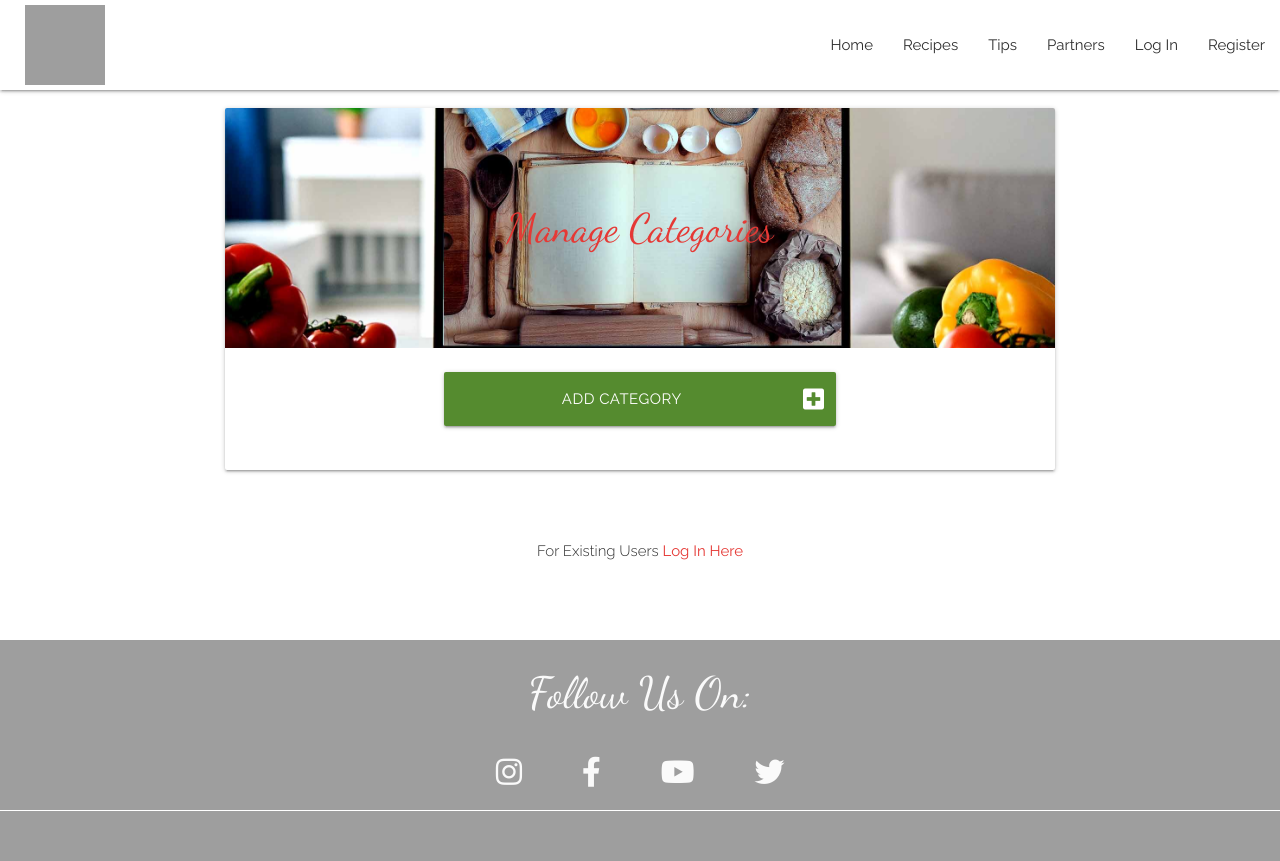
After one commit to andrewskyboss/milestone-project-03, a Flask app: page /get_categories in a window 1280 px wide. The commit adds this page. Run offline with Flask 2, Linux system fonts and the light colour scheme; data that the repository does not hold is empty; some libraries are stand-ins or nearby versions; grey boxes are pictures that could not be loaded.

Commit message:
categories management

```diff
--- a/app.py
+++ b/app.py
@@ -169,6 +169,48 @@ def delete_recipe(recipe_id):
 
 
 
+@app.route("/get_categories")
+def get_categories():
+    categories = list(mongo.db.categories.find().sort("category_name", 1))
+    return render_template("categories.html", categories=categories)
+
+
+
+@app.route("/add_category", methods=["GET", "POST"])
+def add_category():
+    if request.method == "POST":
+        category = {
+            "category_name": request.form.get("category_name")
+        }
+        mongo.db.categories.insert_one(category)
+        flash("New Category Added")
+        return redirect(url_for("get_categories"))
+
+    return render_template("add_category.html")
+
+
+@app.route("/edit_category/<category_id>", methods=["GET", "POST"])
+def edit_category(category_id):
+    if request.method == "POST":
+        submit = {
+            "category_name": request.form.get("category_name")
+        }
+        mongo.db.categories.update({"_id": ObjectId(category_id)}, submit)
+        flash("Category Successfully Updated")
+        return redirect(url_for("get_categories"))
+
+    category = mongo.db.categories.find_one({"_id": ObjectId(category_id)})
+    return render_template("edit_category.html", category=category)
+
+
+@app.route("/delete_category/<category_id>")
+def delete_category(category_id):
+    mongo.db.categories.remove({"_id": ObjectId(category_id)})
+    flash("Category Successfully Deleted")
+    return redirect(url_for("get_categories"))
+
+
+
 if __name__ == "__main__":
     app.run(host=os.environ.get("IP"),
             port=int(os.environ.get("PORT")),
--- a/templates/base.html
+++ b/templates/base.html
@@ -40,6 +40,9 @@
                 {% if session.user %}
                     <li><a class="user-link" href="{{ url_for('profile', username=session['user']) }}">Profile</a></li>
                     <li><a class="user-link" href="{{ url_for('add_recipe') }}">Add New Recipe</a></li>
+                    {% if session.user|lower == "admin"|lower %}
+                        <li><a class="user-link" href="{{ url_for('get_categories') }}">Manage Categories</a></li>
+                    {% endif %}
                     <li><a class="user-link" href="{{ url_for('logout') }}">Log Out</a></li>
                 {% else %}
                     <li><a href="{{ url_for('login') }}">Log In</a></li>
@@ -58,6 +61,9 @@
             {% if session.user %}
                 <li><a class="user-link" href="{{ url_for('profile', username=session['user']) }}">Profile</a></li>
                 <li><a class="user-link" href="{{ url_for('add_recipe') }}">Add New Recipe</a></li>
+                {% if session.user|lower == "admin"|lower %}
+                    <li><a class="user-link" href="{{ url_for('get_categories') }}">Manage Categories</a></li>
+                {% endif %}
                 <li><a class="user-link" href="{{ url_for('logout') }}">Log Out</a></li>
             {% else %}
                 <li><a href="{{ url_for('login') }}">Log In</a></li>
--- /dev/null
+++ b/templates/categories.html
@@ -0,0 +1,80 @@
+{% extends "base.html" %}
+{% block content %}
+
+    <div class="row">
+        <div class="col s12 m8 offset-m2">
+        <div class="card">
+                <div class="card-image">
+                    <img class="responsive-img" src="{{url_for('static', filename='images/project-3-img-014b.jpg')}}">
+                    <span class="card-title red-text text-darken-1 center-align">Manage Categories</span>
+                </div>
+                <div class="card-content">
+                    <div class="row">
+                        <!-- <form class="col s12 m8 offset-m2" method="POST" action="{{ url_for('register') }}">
+                            <div class="card-panel">
+                                <div class="row">
+                                    <div class="input-field col s12">
+                                        <i class="fas fa-user-plus prefix red-text text-darken-1"></i>
+                                        <input id="username" name="username" type="text" minlength="5"
+                                            maxlength="15" pattern="^[a-zA-Z0-9]{5,18}$" class="validate" required>
+                                        <label for="username">Username</label>
+                                    </div>
+                                </div>
+                                <div class="row">
+                                    <div class="input-field col s12">
+                                        <i class="fas fa-user-lock prefix red-text text-darken-1"></i>
+                                        <input id="password" name="password" type="password" minlength="5"
+                                            maxlength="15" pattern="^[a-zA-Z0-9]{5,18}$" class="validate" required>
+                                        <label for="password">Password</label>
+                                    </div>
+                                </div>
+                                <div class="row">
+                                    <div class="col s12 center-align">
+                                        <button type="reset" class="col s6 btn-large red darken-1 text-shadow">
+                                            Cancel <i class="fas fa-times-circle"></i>
+                                        </button>
+                                        <button type="submit" class="col s6 btn-large light-green darken-3 text-shadow">
+                                            Register <i class="fas fa-sign-in-alt"></i>
+                                        </button>
+                                    </div>
+                                </div>
+                            </div>
+                        </form> -->
+
+                        <div class="col s12 center-align">
+                            <a href="{{ url_for('add_category') }}" class="col s6 offset-m3 btn-large light-green darken-3 text-shadow">
+                                Add Category <i class="fas fa-plus-square right"></i>
+                            </a>
+                        </div>
+                    </div>
+                </div>
+            </div>
+
+            <div class="row">
+                {% for category in categories %}
+                    <div class="col s12 m3">
+                        <div class="card white text-shadow center-align">
+                            <div class="card-content grey-text text-darken-4">
+                                <span class="card-title">{{ category.category_name }}</span>
+                            </div>
+                            <div class="card-action">
+                                <a href="{{ url_for('edit_category', category_id=category._id) }}" class="btn-large red darken-1 text-shadow">Edit</a>
+                                <a href="{{ url_for('delete_category', category_id=category._id) }}" class="btn-large red darken-1 text-shadow">Delete</a>
+                            </div>
+                        </div>
+                    </div>
+                {% endfor %}
+            </div>
+        </div>
+    </div>
+
+    <div class="row">
+        <div class="col s12">
+            <p class="center-align">
+                For Existing Users
+                <a href="{{ url_for('login') }}" class="link-text red-text text-darken-1">Log In Here</a>
+            </p>
+        </div>
+    </div>
+
+{% endblock %}
--- a/templates/login.html
+++ b/templates/login.html
@@ -17,7 +17,7 @@
                                     <div class="input-field col s12">
                                         <i class="fas fa-user-cog prefix light-green-text text-darken-3"></i>
                                         <input id="username" name="username" type="text" minlength="5"
-                                            maxlength="15" pattern="^[a-zA-Z0-9]{6,18}$" class="validate" required>
+                                            maxlength="15" pattern="^[a-zA-Z0-9]{5,18}$" class="validate" required>
                                         <label for="username">Username</label>
                                     </div>
                                 </div>
@@ -26,7 +26,7 @@
                                     <div class="input-field col s12">
                                         <i class="fas fa-user-lock prefix light-green-text text-darken-3"></i>
                                         <input id="password" name="password" type="password" minlength="5"
-                                            maxlength="15" pattern="^[a-zA-Z0-9]{6,18}$" class="validate" required>
+                                            maxlength="15" pattern="^[a-zA-Z0-9]{5,18}$" class="validate" required>
                                         <label for="password">Password</label>
                                     </div>
                                 </div>
```
